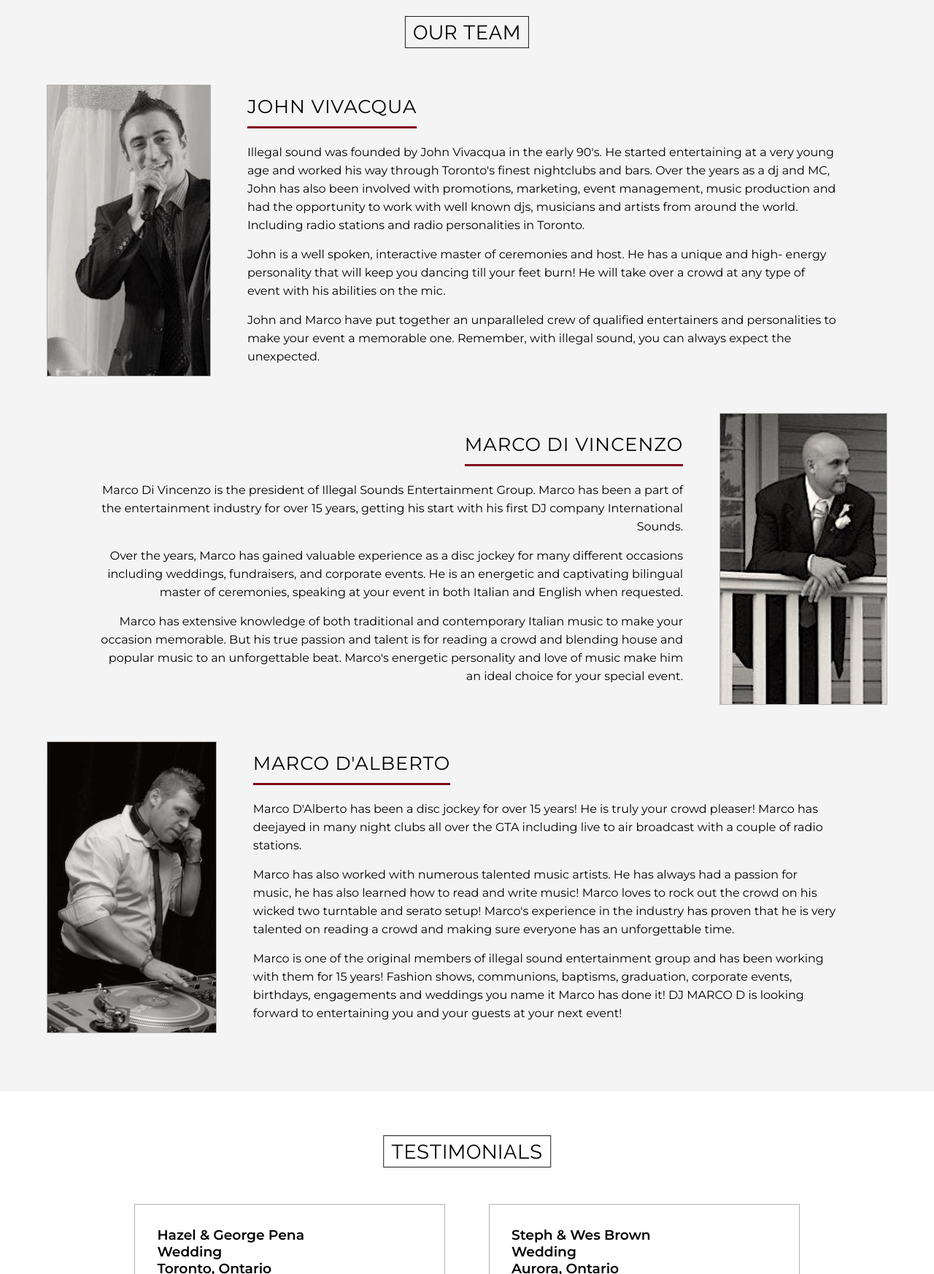
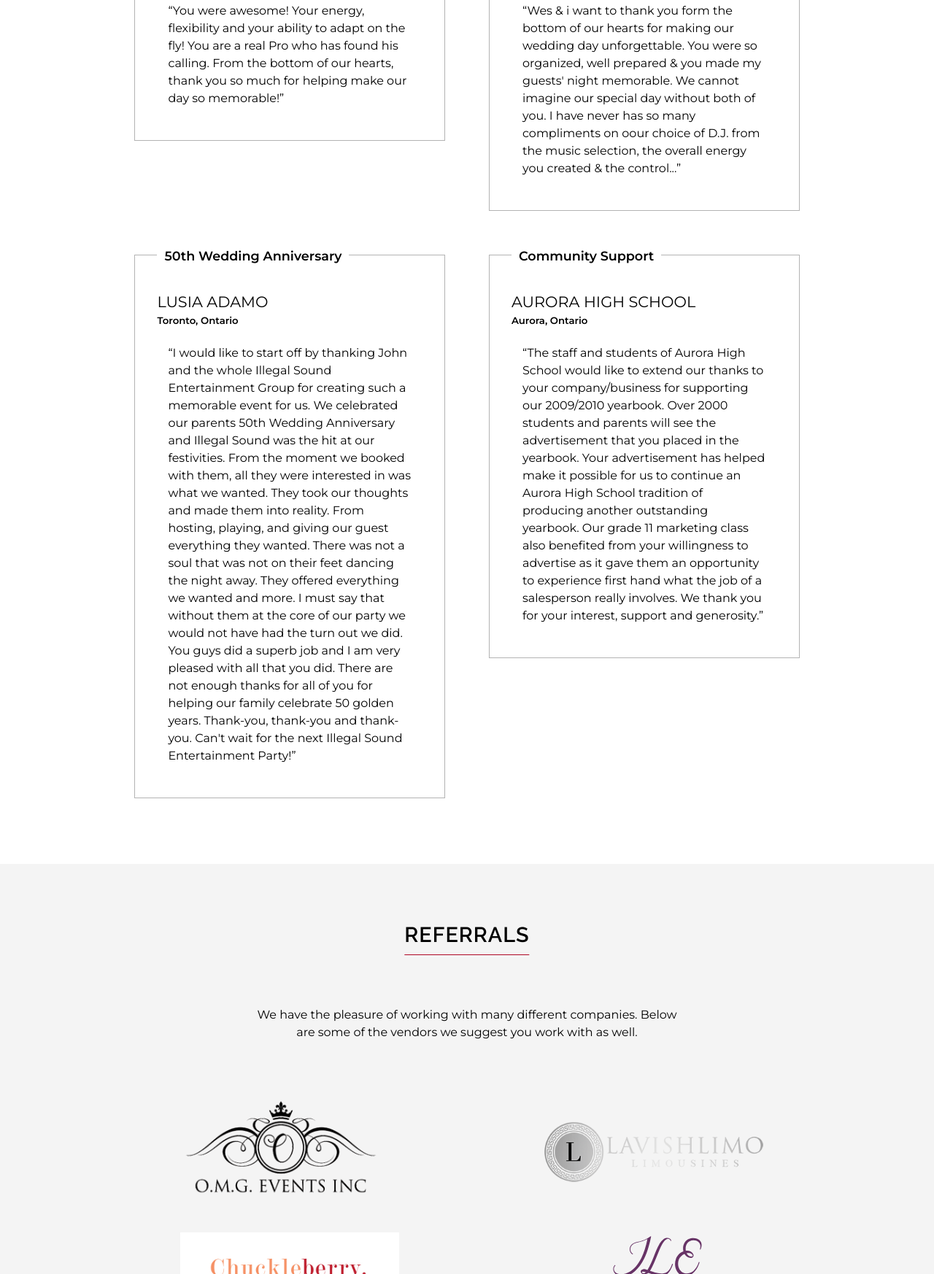
Before and after one commit to caterinavanherpt/IllegalSound, a website: page index.html in a window 1280 px wide. Shown: the part 1054-2800 px from the top of the page at 73% size. Drawn offline with Linux system fonts and the light colour scheme.

Commit message:
added about page, finished styling testimonial and referral section

```diff
--- a/dev/styles/_global.scss
+++ b/dev/styles/_global.scss
@@ -1,6 +1,6 @@
 // variables
 $black: #1D1C1A;
-$red: #810319;
+$red: #af0825;
 $grey: #b3b3b3;
 $backgroundGrey: rgba(179, 179, 179, 0.15);
 
@@ -17,17 +17,16 @@
 }
 
 .section__heading {
-	padding: 5px 10px;
-	margin-bottom: 20px;
-	border: 1.5px solid $black;
+	padding: 10px 0;
+	margin: 70px 0;
+	border-bottom: 1.5px solid $red;
 	text-transform: uppercase;
-	font-weight: 500;
+	font-weight: 600;
 	display: inline-block;
 	position: relative;
 	left: 50%;
 	transform: translateX(-50%);
-	font-size: 1.7em;
+	font-size: 1.8em;
 	letter-spacing: 1px;
 	font-family: $secondaryfont;
-	margin-top: 60px;
 }
--- a/dev/styles/_header.scss
+++ b/dev/styles/_header.scss
@@ -45,7 +45,7 @@
 
 .header__wrapper--background {
 	// background: $black;
-	background: linear-gradient(180deg, rgba(0,0,0,0.85),rgba(0,0,0,0.8),rgba(0,0,0,0.8)), url(../../assets/hero.jpg);
+	background: linear-gradient(180deg, rgba(0,0,0,0.8),rgba(0,0,0,0.7),rgba(0,0,0,0.7)), url(../../assets/hero.jpg);
 	background-repeat: no-repeat;
 	background-size: cover;
 	background-position: right;
--- a/dev/styles/_ourteam.scss
+++ b/dev/styles/_ourteam.scss
@@ -1,5 +1,5 @@
 .ourTeam {
-	background: $backgroundGrey;
+	margin-top: 60px;
 }
 
 .ourTeam__list {
@@ -26,7 +26,6 @@
 	padding-left: 50px;
 	padding-right: 70px;
 	h3 {
-		text-transform: uppercase;
 		font-size: 1.6em;
 		margin-bottom: 20px;
 		font-weight: 500;
--- a/dev/styles/_referrals.scss
+++ b/dev/styles/_referrals.scss
@@ -1,37 +1,33 @@
 .referrals {
 	padding-bottom: 120px;
-	.section__heading {
-		// margin-bottom: 30px;
-		// border: none;
-		// padding: 0;
-		// position: relative;
-	}
-	// .section__heading:before {
-	// 	background-color: $red;
-	// 	bottom: -10px;
-	// 	content: "";
-	// 	height: 2px;
-	// 	width: 100%;
-	// 	position: absolute;
-	// }
+	background: $backgroundGrey;
 	p {
 		text-align: center;
-		font-size: 1.1em;
-		line-height: 25px;
+		line-height: 1.5;
+		max-width: 600px;
+		position: relative;
+		left: 50%;
+		transform: translateX(-50%);
 	}
 }
 
 .referrals__list {
 	list-style: none;
+	width: 80%;
+	margin: 0 auto;
 	display: flex;
-	flex: 1;
+	flex-wrap: wrap;
 	align-items: center;
 	justify-content: space-around;
-	padding-top: 30px;
+	padding-top: 60px;
+}
+
+.referrals__listItem {
+	padding: 15px 30px;
 }
 
 .referrals__logo {
-	max-width: 350px;
+	max-width: 300px;
 	height: auto;
 	transition: 0.2s ease-in;
 }
--- a/dev/styles/_setup.scss
+++ b/dev/styles/_setup.scss
@@ -7,7 +7,7 @@
 
 // reset default margin and padding
 
-h1, h2, h3, h4, h5, ul, li, p, a {
+h1, h2, h3, h4, h5, ul, li, p, a, blockquote{
 	margin: 0;
 	padding: 0;
 }
--- a/dev/styles/_testimonials.scss
+++ b/dev/styles/_testimonials.scss
@@ -7,7 +7,8 @@
 	display: flex;
 	flex-wrap: wrap;
 	justify-content: center;
-	align-content: flex-start;
+	align-items: flex-start;
+	flex-flow: row wrap;
 }
 
 .testimonials__listItem {
@@ -15,5 +16,24 @@
 	padding: 30px;
 	margin: 30px;
 	border: 1px solid $grey;
-	height: auto;
 }
+
+.testimonials__listItem-event {
+	transform: translateY(-40px);
+	background: white;
+	display: inline-block;
+	padding: 0 10px;
+	font-size: 1.1em
+}
+
+.testimonials__listItem-name {
+	text-transform: uppercase;
+	font-weight: 400;
+	font-size: 1.3em;
+	padding-bottom: 5px;
+}
+
+.testimonials__listItem-quote {
+	margin: 25px 15px 15px 15px;
+	line-height: 1.5;
+}
--- a/index.html
+++ b/index.html
@@ -12,22 +12,16 @@
 	<!-- link to fontello font (icons) -->
 	<link rel="stylesheet" href="fonts/fontello-128fbd25/css/illegalsound.css">
 	<!-- link to google fonts -->
-	<link href="https://fonts.googleapis.com/css?family=Montserrat:400,400i,600|Raleway:400,700,800" rel="stylesheet">
+	<link href="https://fonts.googleapis.com/css?family=Montserrat:400,400i,600|Raleway:400,600,700,800" rel="stylesheet">
 </head>
 <body>
-	<nav class="nav" id="nav">
+	<nav class="nav">
 		<ul class="nav__list">
 			<li class="nav__list-item home">
-				<a href="#nav">Home</a>
+				<a href="index.html">Home</a>
 			</li>
 			<li class="nav__list-item">
-				<a href="#services">Services</a>
-			</li>
-			<li class="nav__list-item">
-				<a href="#ourTeam">Our Team</a>
-			</li>
-			<li class="nav__list-item">
-				<a href="#packages">Packages</a>
+				<a href="ourteam.html">About</a>
 			</li>
 			<li class="nav__list-item">
 				<a href="#testimonials">Testimonials</a>
@@ -60,104 +54,38 @@
 			</div>
 		</div>
 	</header>
-	<section class="services wrapper" id="services">
-		<ul class="services__list">
-			<li>
-				<i class="icon-headphones"></i>
-				<p>DJ Services</p>
-			</li>
-			<li>
-				<i class="icon-lightbulb"></i>
-				<p>Lighting</p>
-			</li>
-			<li>
-				<i class="icon-mic"></i>
-				<p>MC Services</p>
-			</li>
-			<li>
-				<i class="icon-music"></i>
-				<p>State of the Art Sound</p>
-			</li>
-			<li>
-				<i class="icon-music"></i>
-				<p>Another Service</p>
-			</li>
-		</ul>
-	</section>
-	<section class="ourTeam" id="ourTeam">
-		<h2 class="section__heading">Our Team</h2>
-		<ul class="ourTeam__list">
-			<li class="ourTeam__listItem">
-				<img src="assets/johnv.jpg" alt="">
-				<div class="ourTeam__listItem--info">
-					<h3>John Vivacqua</h3>
-					<p>Illegal sound was founded by John Vivacqua in the early 90's. He started entertaining at a very young age and worked his way through Toronto's finest nightclubs and bars. Over the years as a dj and MC, John has also been involved with promotions, marketing, event management, music production and had the opportunity to work with well known djs, musicians and artists from around the world. Including radio stations and radio personalities in Toronto.</p>
-					<p>John is a well spoken, interactive master of ceremonies and host. He has a unique and high- energy personality that will keep you dancing till your feet burn! He will take over a crowd at any type of event with his abilities on the mic.</p>
-					<p>John and Marco have put together an unparalleled crew of qualified entertainers and personalities to make your event a memorable one. Remember, with illegal sound, you can always expect the unexpected.</p>
-				</div>
-			</li>
-			<li class="ourTeam__listItem">
-				<img src="assets/MarcoDi.jpg" alt="">
-				<div class="ourTeam__listItem--info">
-					<h3>Marco Di Vincenzo</h3>
-					<p>Marco Di Vincenzo is the president of Illegal Sounds Entertainment Group. Marco has been a part of the entertainment industry for over 15 years, getting his start with his first DJ company International Sounds.</p>
-					<p>Over the years, Marco has gained valuable experience as a disc jockey for many different occasions including weddings, fundraisers, and corporate events. He is an energetic and captivating bilingual master of ceremonies, speaking at your event in both Italian and English when requested.</p>
-					<p>Marco has extensive knowledge of both traditional and contemporary Italian music to make your occasion memorable. But his true passion and talent is for reading a crowd and blending house and popular music to an unforgettable beat. Marco's energetic personality and love of music make him an ideal choice for your special event.</p>
-				</div>
-			</li>
-			<li class="ourTeam__listItem">
-				<img src="assets/MarcoDa.jpg" alt="">
-				<div class="ourTeam__listItem--info">
-					<h3>Marco D'Alberto</h3>
-					<p>Marco D'Alberto has been a disc jockey for over 15 years! He is truly your crowd pleaser! Marco has deejayed in many night clubs all over the GTA including live to air broadcast with a couple of radio stations.</p>
-					<p>Marco has also worked with numerous talented music artists. He has always had a passion for music, he has also learned how to read and write music! Marco loves to rock out the crowd on his wicked two turntable and serato setup! Marco's experience in the industry has proven that he is very talented on reading a crowd and making sure everyone has an unforgettable time.</p>
-					<p>Marco is one of the original members of illegal sound entertainment group and has been working with them for 15 years! Fashion shows, communions, baptisms, graduation, corporate events, birthdays, engagements and weddings you name it Marco has done it! DJ MARCO D is looking forward to entertaining you and your guests at your next event!</p>
-				</div>
-			</li>
-		</ul>
-	</section>
-<!-- 	<section class="packages" id="packages">
-		<h2 class="section__heading">Packages</h2>
-		<ul>
-			<li></li>
-			<li></li>
-			<li></li>
-		</ul>
-	</section> -->
 	<section class="testimonials wrapper" id="testimonials">
 		<h2 class="section__heading">Testimonials</h2>
 		<ul class="testimonials__list">
 			<li class="testimonials__listItem">
-				<h3>Hazel & George Pena</h3>
-				<h3>Wedding</h3>
-				<h3>Toronto, Ontario</h3>
-				<p>You were awesome! Your energy, flexibility and your ability to adapt on the fly! You are a real Pro who has found his calling. From the bottom of our hearts, thank you so much for helping make our day so memorable!</p>
+				<h4 class="testimonials__listItem-event">Wedding</h4>
+				<h3 class="testimonials__listItem-name">Hazel & George Pena</h3>
+				<h5 class="testimonials__listItem-location">Toronto, Ontario</h5>
+				<blockquote class="testimonials__listItem-quote">“You were awesome! Your energy, flexibility and your ability to adapt on the fly! You are a real Pro who has found his calling. From the bottom of our hearts, thank you so much for helping make our day so memorable!”</blockquote>
 			</li>
 			<li class="testimonials__listItem">
-				<h3>Steph & Wes Brown</h3>
-				<h3>Wedding</h3>
-				<h3>Aurora, Ontario</h3>
-				<p>Wes & i want to thank you form the bottom of our hearts for making our wedding day unforgettable. You were so organized, well prepared & you made my guests' night memorable. We cannot imagine our special day without both of you. I have never has so many compliments on oour choice of D.J. from the music selection, the overall energy you created & the control...</p>
+				<h4 class="testimonials__listItem-event">Wedding</h4>
+				<h3 class="testimonials__listItem-name">Steph & Wes Brown</h3>
+				<h5 class="testimonials__listItem-location">Aurora, Ontario</h5>
+				<blockquote class="testimonials__listItem-quote">“Wes & i want to thank you form the bottom of our hearts for making our wedding day unforgettable. You were so organized, well prepared & you made my guests' night memorable. We cannot imagine our special day without both of you. I have never has so many compliments on oour choice of D.J. from the music selection, the overall energy you created & the control...”</blockquote>
 			</li>
 			<li class="testimonials__listItem">
-				<h3>Lusia Adamo</h3>
-				<h3>50th Wedding Anniversary</h3>
-				<h3>Toronto, Ontario</h3>
-				<p>I would like to start off by thanking John and the whole Illegal Sound Entertainment Group for creating such a memorable event for us. We celebrated our parents 50th Wedding Anniversary and Illegal Sound was the hit at our festivities. From the moment we booked with them, all they were interested in was what we wanted. They took our thoughts and made them into reality. From hosting, playing, and giving our guest everything they wanted. There was not a soul that was not on their feet dancing the night away. They offered everything we wanted and more. I must say that without them at the core of our party we would not have had the turn out we did. You guys did a superb job and I am very pleased with all that you did. There are not enough thanks for all of you for helping our family celebrate 50 golden years. Thank-you, thank-you and thank-you. Can't wait for the next Illegal Sound Entertainment Party!</p>
+				<h4 class="testimonials__listItem-event">50th Wedding Anniversary</h4>
+				<h3 class="testimonials__listItem-name">Lusia Adamo</h3>
+				<h5 class="testimonials__listItem-location">Toronto, Ontario</h5>
+				<blockquote class="testimonials__listItem-quote">“I would like to start off by thanking John and the whole Illegal Sound Entertainment Group for creating such a memorable event for us. We celebrated our parents 50th Wedding Anniversary and Illegal Sound was the hit at our festivities. From the moment we booked with them, all they were interested in was what we wanted. They took our thoughts and made them into reality. From hosting, playing, and giving our guest everything they wanted. There was not a soul that was not on their feet dancing the night away. They offered everything we wanted and more. I must say that without them at the core of our party we would not have had the turn out we did. You guys did a superb job and I am very pleased with all that you did. There are not enough thanks for all of you for helping our family celebrate 50 golden years. Thank-you, thank-you and thank-you. Can't wait for the next Illegal Sound Entertainment Party!”</blockquote>
 			</li>
 			<li class="testimonials__listItem">
-				<h3>Aurora High School</h3>
-				<h3>Aurora, Ontario</h3>
-				<p>The staff and students of Aurora High School would like to extend our thanks to your company/business for supporting our 2009/2010 yearbook. Over 2000 students and parents will see the advertisement that you placed in the yearbook.</p>
-				<p>Your advertisement has helped make it possible for us to continue an Aurora High School tradition of producing another outstanding yearbook. Our grade 11 marketing class also benefited from your willingness to advertise as it gave them an opportunity to experience first hand what the job of a salesperson really involves.</p>
-				<p>We thank you for your interest, support and generosity.</p>
+				<h4 class="testimonials__listItem-event">Community Support</h4>
+				<h3 class="testimonials__listItem-name">Aurora High School</h3>
+				<h5 class="testimonials__listItem-location">Aurora, Ontario</h5>
+				<blockquote class="testimonials__listItem-quote">“The staff and students of Aurora High School would like to extend our thanks to your company/business for supporting our 2009/2010 yearbook. Over 2000 students and parents will see the advertisement that you placed in the yearbook. Your advertisement has helped make it possible for us to continue an Aurora High School tradition of producing another outstanding yearbook. Our grade 11 marketing class also benefited from your willingness to advertise as it gave them an opportunity to experience first hand what the job of a salesperson really involves. We thank you for your interest, support and generosity.”</blockquote>
 			</li>
 		</ul>
 	</section>
-	<section class="referrals wrapper" id="referrals">
+	<section class="referrals" id="referrals">
 		<h2 class="section__heading">Referrals</h2>
-		<p>We have the pleasure of working with many different companies.</p>
-		<p>These are some of the many companies we suggest you work with as well!</p>
+		<p>We have the pleasure of working with many different companies. Below are some of the vendors we suggest you work with as well.</p>
 		<ul class="referrals__list">
 			<li class="referrals__listItem">
 				<a href="http://www.ohmygoshevents.com/" target="_blank">
@@ -172,6 +100,11 @@
 			<li class="referrals__listItem">
 				<a href="http://www.chuckleberry.ca/" target="_blank">
 					<img src="assets/ChuckleberryPhotoLogo.jpeg" alt="Logo and link for Chuckleberry Photography" class="referrals__logo">
+				</a>
+			</li>
+			<li class="referrals__listItem">
+				<a href="https://yourperfectdaybyjess.com/index.html" target="_blank">
+					<img src="assets/jessica-lisi-events-logo.svg" alt="Logo and link for Jessica Lisi Events" class="referrals__logo">
 				</a>
 			</li>
 		</ul>
--- a/public/styles/style.css
+++ b/public/styles/style.css
@@ -132,7 +132,7 @@
   -webkit-box-sizing: border-box;
   box-sizing: border-box; }
 
-h1, h2, h3, h4, h5, ul, li, p, a {
+h1, h2, h3, h4, h5, ul, li, p, a, blockquote {
   margin: 0;
   padding: 0; }
 
@@ -144,19 +144,18 @@
   font-family: "Montserrat", sans-serif; }
 
 .section__heading {
-  padding: 5px 10px;
-  margin-bottom: 20px;
-  border: 1.5px solid #1D1C1A;
+  padding: 10px 0;
+  margin: 70px 0;
+  border-bottom: 1.5px solid #af0825;
   text-transform: uppercase;
-  font-weight: 500;
+  font-weight: 600;
   display: inline-block;
   position: relative;
   left: 50%;
   transform: translateX(-50%);
-  font-size: 1.7em;
+  font-size: 1.8em;
   letter-spacing: 1px;
-  font-family: "Raleway", sans-serif;
-  margin-top: 60px; }
+  font-family: "Raleway", sans-serif; }
 
 .nav {
   position: fixed;
@@ -185,10 +184,10 @@
     color: #1D1C1A; }
 
 .nav__list-item:hover {
-  border-top: 1.5px solid #810319; }
+  border-top: 1.5px solid #af0825; }
 
 .nav__list-item:active {
-  border-top: 1.5px solid #810319; }
+  border-top: 1.5px solid #af0825; }
 
 .header {
   border: 1px solid #1D1C1A;
@@ -197,7 +196,7 @@
   margin-top: 60px; }
 
 .header__wrapper--background {
-  background: linear-gradient(180deg, rgba(0, 0, 0, 0.85), rgba(0, 0, 0, 0.8), rgba(0, 0, 0, 0.8)), url(../../assets/hero.jpg);
+  background: linear-gradient(180deg, rgba(0, 0, 0, 0.8), rgba(0, 0, 0, 0.7), rgba(0, 0, 0, 0.7)), url(../../assets/hero.jpg);
   background-repeat: no-repeat;
   background-size: cover;
   background-position: right; }
@@ -214,7 +213,7 @@
     font-weight: 500; }
 
 .header__info-company {
-  color: #810319;
+  color: #af0825;
   font-size: 4em;
   padding-bottom: 20px;
   font-weight: 700; }
@@ -238,7 +237,7 @@
 
 .header__info a {
   text-decoration: none;
-  color: #810319; }
+  color: #af0825; }
 
 .header__info a:hover {
   text-decoration: underline; }
@@ -263,7 +262,7 @@
     padding-bottom: 20px; }
 
 .ourTeam {
-  background: rgba(179, 179, 179, 0.15); }
+  margin-top: 60px; }
 
 .ourTeam__list {
   list-style: none;
@@ -286,14 +285,13 @@
   padding-left: 50px;
   padding-right: 70px; }
   .ourTeam__listItem--info h3 {
-    text-transform: uppercase;
     font-size: 1.6em;
     margin-bottom: 20px;
     font-weight: 500;
     letter-spacing: 1px;
     position: relative; }
   .ourTeam__listItem--info h3:before {
-    background-color: #810319;
+    background-color: #af0825;
     bottom: -15px;
     content: "";
     height: 3px;
@@ -323,32 +321,58 @@
   display: flex;
   flex-wrap: wrap;
   justify-content: center;
-  align-content: flex-start; }
+  align-items: flex-start;
+  flex-flow: row wrap; }
 
 .testimonials__listItem {
   width: 35%;
   padding: 30px;
   margin: 30px;
-  border: 1px solid #b3b3b3;
-  height: auto; }
+  border: 1px solid #b3b3b3; }
+
+.testimonials__listItem-event {
+  transform: translateY(-40px);
+  background: white;
+  display: inline-block;
+  padding: 0 10px;
+  font-size: 1.1em; }
+
+.testimonials__listItem-name {
+  text-transform: uppercase;
+  font-weight: 400;
+  font-size: 1.3em;
+  padding-bottom: 5px; }
+
+.testimonials__listItem-quote {
+  margin: 25px 15px 15px 15px;
+  line-height: 1.5; }
 
 .referrals {
-  padding-bottom: 120px; }
+  padding-bottom: 120px;
+  background: rgba(179, 179, 179, 0.15); }
   .referrals p {
     text-align: center;
-    font-size: 1.1em;
-    line-height: 25px; }
+    line-height: 1.5;
+    max-width: 600px;
+    position: relative;
+    left: 50%;
+    transform: translateX(-50%); }
 
 .referrals__list {
   list-style: none;
+  width: 80%;
+  margin: 0 auto;
   display: flex;
-  flex: 1;
+  flex-wrap: wrap;
   align-items: center;
   justify-content: space-around;
-  padding-top: 30px; }
+  padding-top: 60px; }
+
+.referrals__listItem {
+  padding: 15px 30px; }
 
 .referrals__logo {
-  max-width: 350px;
+  max-width: 300px;
   height: auto;
   transition: 0.2s ease-in; }
 
```
Also changed, not shown: ourteam.html (added, +98 -0 lines), assets/jessica-lisi-events-logo.svg (added).
